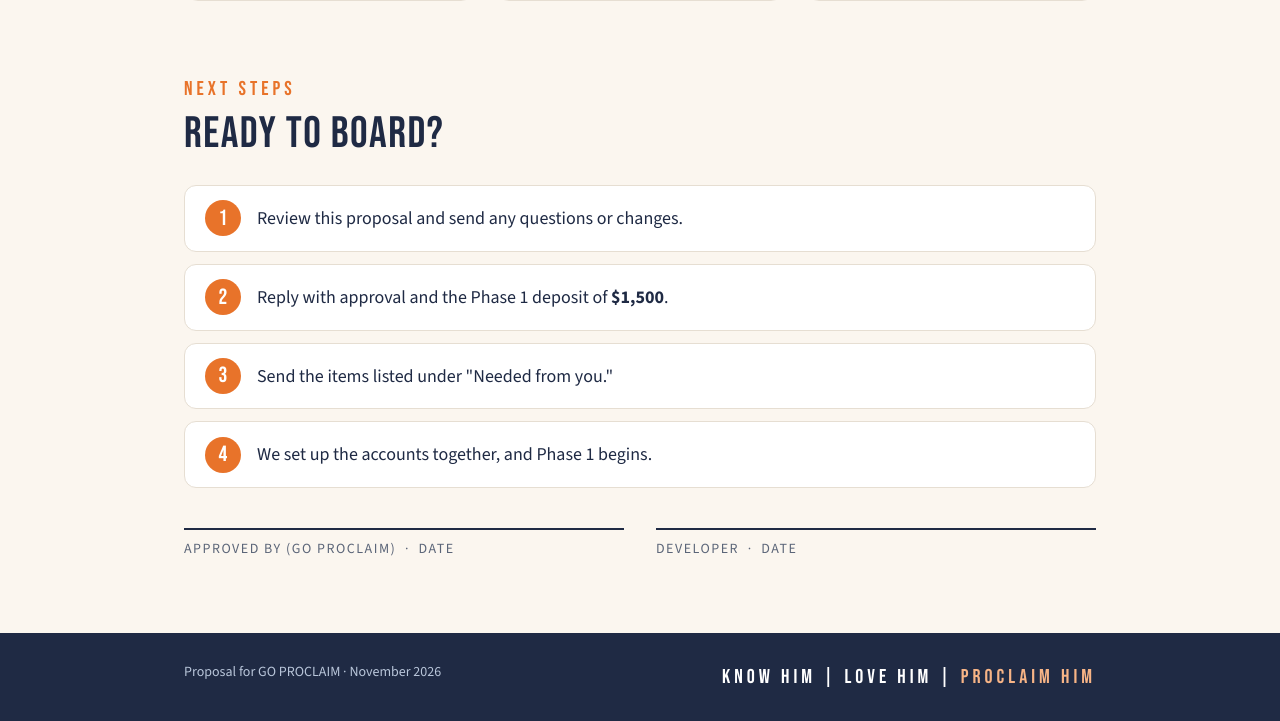
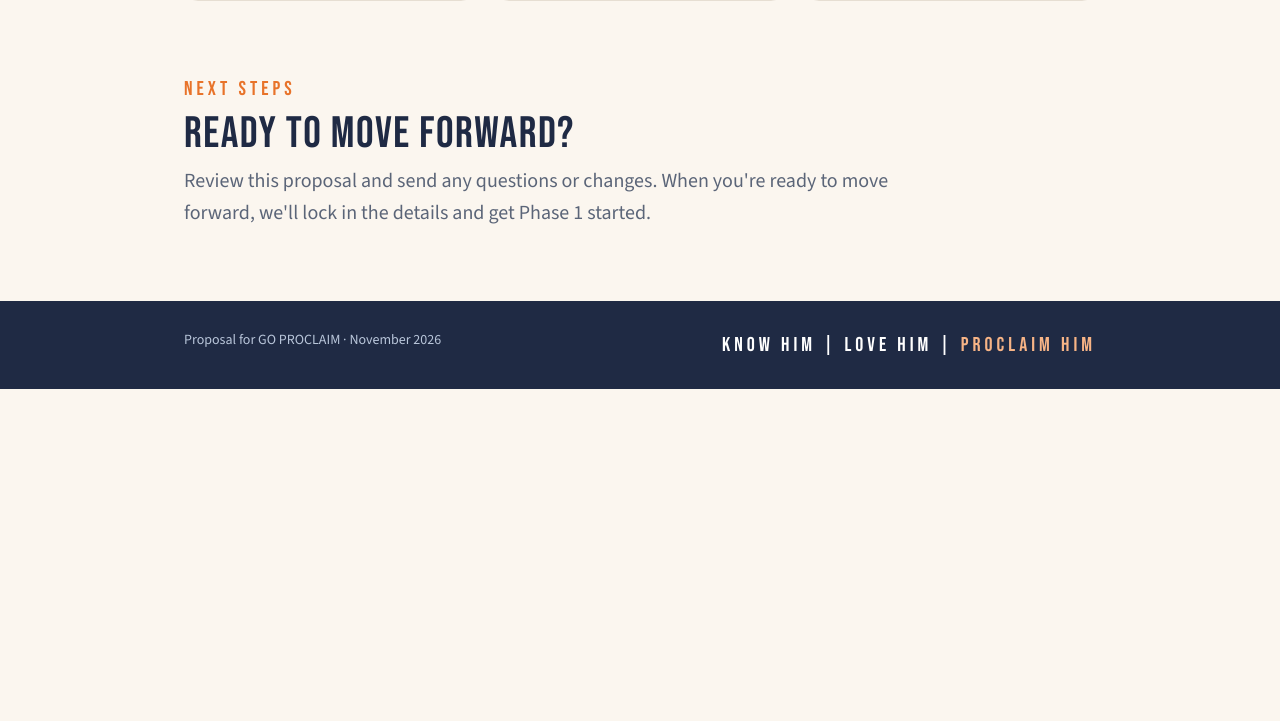
Before and after one commit to iambarabbas/go-proclaim-proposal, a plain HTML site: page index.html in a window 1280 px wide. Shown: the part 4517-5238 px from the top of the page. After the commit the page ends 4906 px from the top, so only its background shows below. Drawn offline with nearby package versions, Linux system fonts and the light colour scheme.

Commit message:
Simplify next steps to a single statement
Updated the heading and rephrased the instructions for clarity.

```diff
--- a/index.html
+++ b/index.html
@@ -272,17 +272,8 @@
 <section id="next">
   <div class="wrap">
     <div class="eyebrow">Next steps</div>
-    <h2>Ready to board?</h2>
-    <ol class="next">
-      <li>Review this proposal and send any questions or changes.</li>
-      <li>Reply with approval and the Phase 1 deposit of <b>$1,500</b>.</li>
-      <li>Send the items listed under "Needed from you."</li>
-      <li>We set up the accounts together, and Phase 1 begins.</li>
-    </ol>
-    <div class="sign">
-      <div>Approved by (GO PROCLAIM) &nbsp;·&nbsp; Date</div>
-      <div>Developer &nbsp;·&nbsp; Date</div>
-    </div>
+    <h2>Ready to move forward?</h2>
+    <p class="lead">Review this proposal and send any questions or changes. When you're ready to move forward, we'll lock in the details and get Phase 1 started.</p>
   </div>
 </section>
 </main>
```
